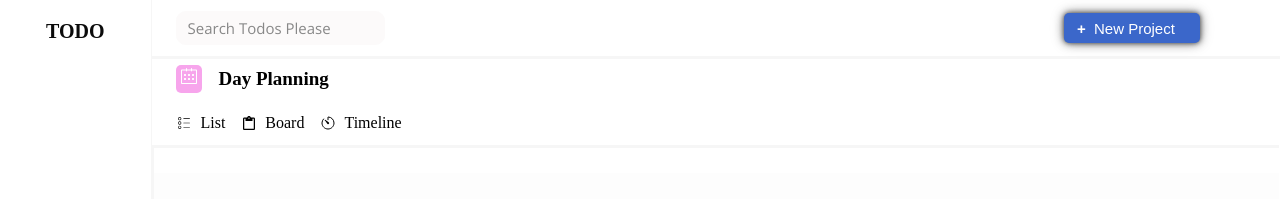
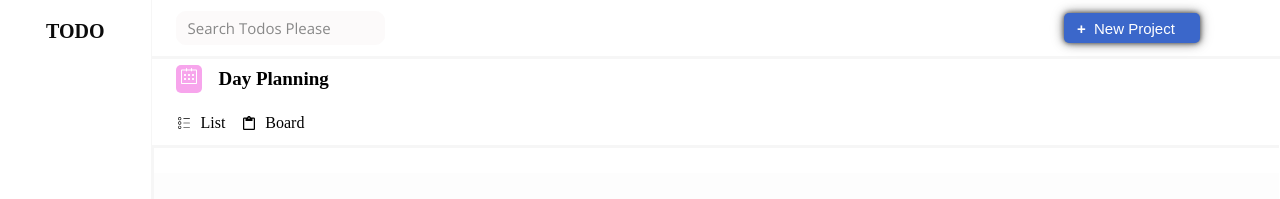
Before and after one commit to AyushThapaChhetri/Todo_App, a React (Vite) app: page / in a window 1280 px wide. Shown: the top 199 px of the page. Built offline with nearby package versions, Linux system fonts and the light colour scheme; a web font is replaced by a local one.

Commit message:
Removed errors by adding proptypes

```diff
--- a/src/App.jsx
+++ b/src/App.jsx
@@ -1,4 +1,4 @@
-import React, { useEffect, useState } from 'react'
+import { useEffect, useState } from 'react'
 import Navbar from './components/Navbar'
 import InputField from './components/InputField'
 import Output from './components/Output'
--- a/src/components/Cards.jsx
+++ b/src/components/Cards.jsx
@@ -1,10 +1,11 @@
-import React, { useEffect, useState } from 'react'
+// import { useEffect, useState } from 'react'
 import '../css/Cards.css'
 // import { useNavigate } from 'react-router-dom';
 // import { Link } from "react-router-dom";
 import { FaCalendarAlt } from "react-icons/fa";
 import { MdAccessTime } from "react-icons/md";
 import { HiDotsHorizontal } from "react-icons/hi";
+import PropTypes from 'prop-types';
 
 {/* <CiCalendar className='cards-icon' /> */ }
 
@@ -113,5 +114,22 @@ const Cards = ({ cardsData, handleCheck, checkedList, setIsPopUp_OutputComponent
 
 }
 
+// Define PropTypes for the Cards component
+Cards.propTypes = {
+    cardsData: PropTypes.shape({
+        id: PropTypes.number.isRequired,
+        projectName: PropTypes.string.isRequired,
+        taskName: PropTypes.string.isRequired,
+        priority: PropTypes.string.isRequired,
+        endDate: PropTypes.string.isRequired,
+        hoursTime: PropTypes.string.isRequired,
+        minutesTime: PropTypes.string.isRequired,
+    }).isRequired,
+    handleCheck: PropTypes.func.isRequired,
+    checkedList: PropTypes.instanceOf(Set).isRequired,
+    setIsPopUp_OutputComponent: PropTypes.func.isRequired,
+    handleEditData: PropTypes.func.isRequired,
+};
+
 
 export default Cards
--- a/src/components/Output.jsx
+++ b/src/components/Output.jsx
@@ -1,11 +1,12 @@
-import React, { useEffect, useState } from 'react'
+import { useEffect, useState } from 'react'
 import "../Css/Output.css"
 import Cards from './Cards';
 import { SlCalender } from "react-icons/sl";
 import { CiCircleList } from "react-icons/ci";
 import { IoMdClipboard } from "react-icons/io";
-import { IoTimerOutline } from "react-icons/io5";
+// import { IoTimerOutline } from "react-icons/io5";
 import Popup from "./Popup";
+import PropTypes from 'prop-types';
 
 
 
@@ -98,12 +99,12 @@ const Output = ({ item, setItem }) => {
                                 Board
                             </p>
                         </div>
-                        <div className='output-sub2 Timeline'>
+                        {/* <div className='output-sub2 Timeline'>
                             <IoTimerOutline />
                             <p>
                                 Timeline
                             </p>
-                        </div>
+                        </div> */}
                     </div>
                 </div>
                 {/* <div className='output-list'>Today</div> */}
@@ -227,4 +228,9 @@ const Output = ({ item, setItem }) => {
     );
 }
 
+Output.propTypes = {
+    item: PropTypes.array.isRequired,   // Corrected PropTypes import
+    setItem: PropTypes.func.isRequired,
+};
+
 export default Output
```
Also changed, not shown: src/components/InputField.jsx (+10 -1 lines), src/components/Popup.jsx (+10 -1 lines).
